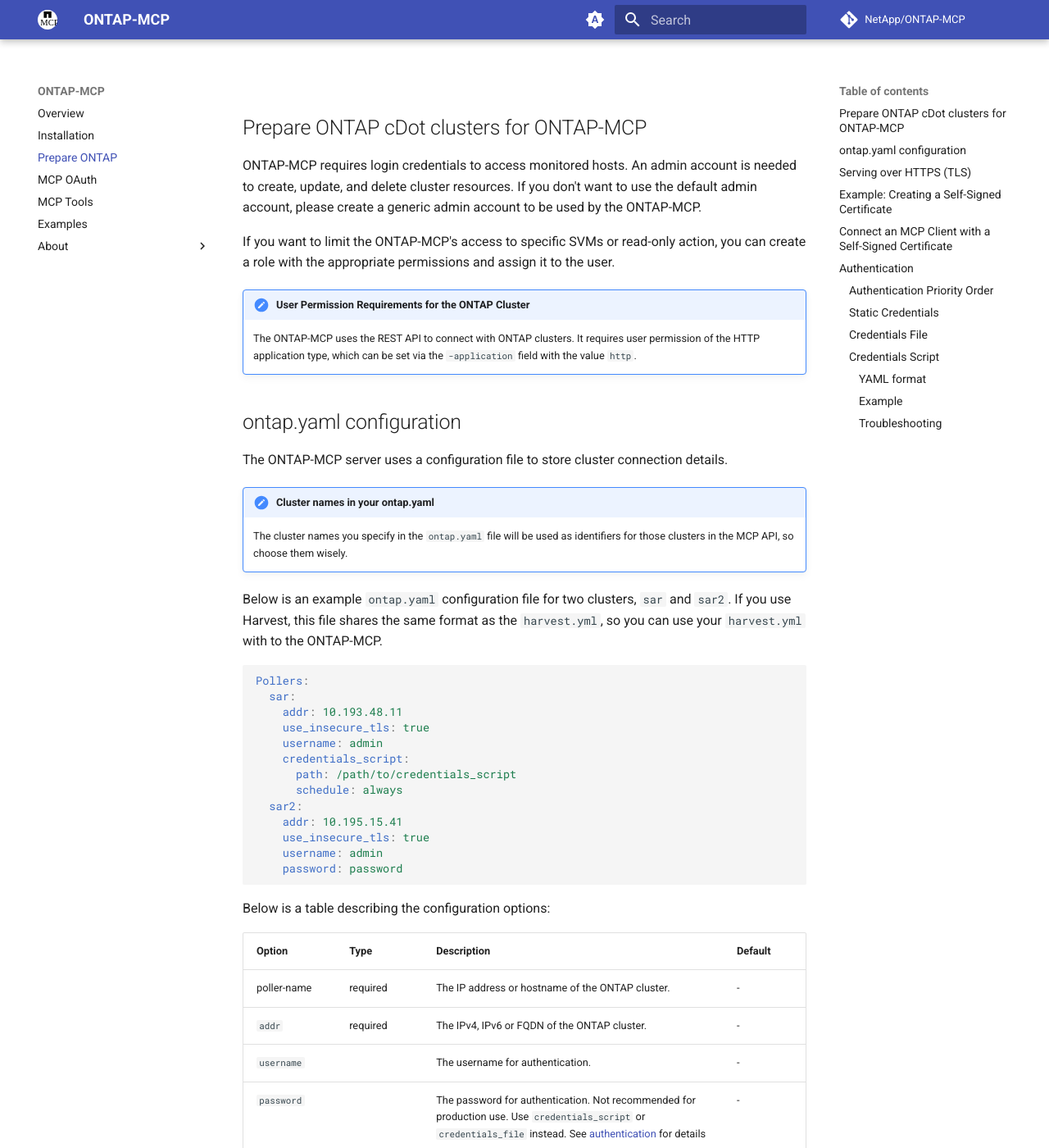
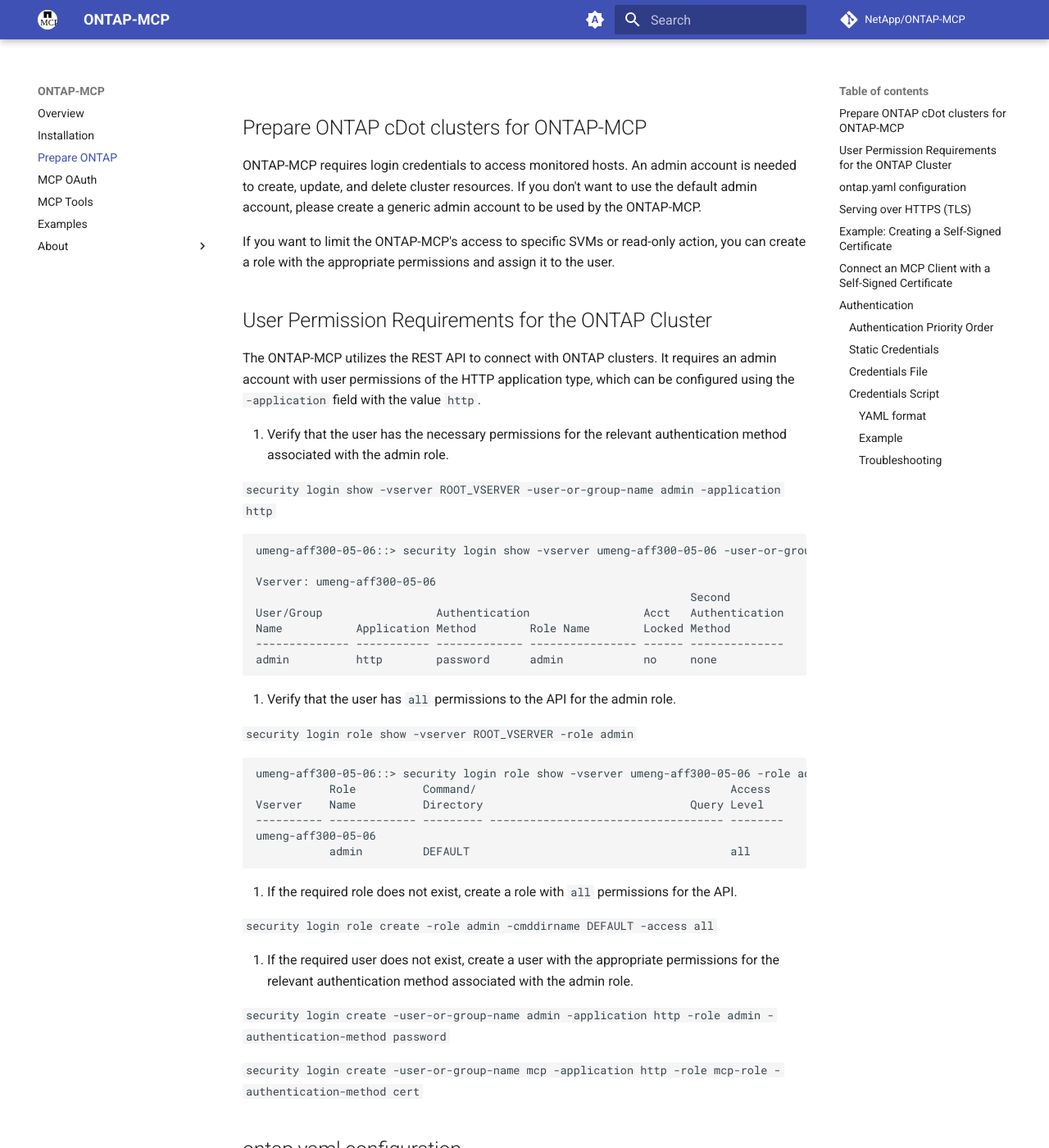
Before and after one commit to NetApp/ontap-mcp, an MkDocs documentation site: the page built from docs/prepare-ontap.md, in a window 1280 px wide and 1400 px high. Shown: the whole window at 82% size. Built offline with MkDocs 1.6.1 and Material for MkDocs 9.7.7, drawn with Linux system fonts in a browser that asks for light colours; comment, search, counter and statistics services are not loaded; the version menu is left out.

Commit message:
doc: update doc

````diff
--- a/docs/prepare-ontap.md
+++ b/docs/prepare-ontap.md
@@ -4,9 +4,47 @@
 
 If you want to limit the ONTAP-MCP's access to specific SVMs or read-only action, you can create a role with the appropriate permissions and assign it to the user.
 
-!!! note "User Permission Requirements for the ONTAP Cluster"
+## User Permission Requirements for the ONTAP Cluster
 
-    The ONTAP-MCP uses the REST API to connect with ONTAP clusters. It requires user permission of the HTTP application type, which can be set via the `-application` field with the value `http`.
+The ONTAP-MCP utilizes the REST API to connect with ONTAP clusters. It requires an admin account with user permissions of the HTTP application type, which can be configured using the `-application` field with the value `http`.
+
+1. Verify that the user has the necessary permissions for the relevant authentication method associated with the admin role.
+
+`security login show -vserver ROOT_VSERVER -user-or-group-name admin -application http`
+
+```bash
+umeng-aff300-05-06::> security login show -vserver umeng-aff300-05-06 -user-or-group-name admin -application http
+
+Vserver: umeng-aff300-05-06
+                                                                 Second
+User/Group                 Authentication                 Acct   Authentication
+Name           Application Method        Role Name        Locked Method
+-------------- ----------- ------------- ---------------- ------ --------------
+admin          http        password      admin            no     none
+```
+
+2. Verify that the user has `all` permissions to the API for the admin role.
+
+`security login role show -vserver ROOT_VSERVER -role admin`
+
+```bash
+umeng-aff300-05-06::> security login role show -vserver umeng-aff300-05-06 -role admin
+           Role          Command/                                      Access
+Vserver    Name          Directory                               Query Level
+---------- ------------- --------- ----------------------------------- --------
+umeng-aff300-05-06
+           admin         DEFAULT                                       all
+```
+
+3. If the required role does not exist, create a role with `all` permissions for the API.
+
+`security login role create -role admin -cmddirname DEFAULT -access all`
+
+4. If the required user does not exist, create a user with the appropriate permissions for the relevant authentication method associated with the admin role.
+
+`security login create -user-or-group-name admin -application http -role admin -authentication-method password`
+
+`security login create -user-or-group-name mcp -application http -role mcp-role -authentication-method cert`
 
 
 ## ontap.yaml configuration
````
